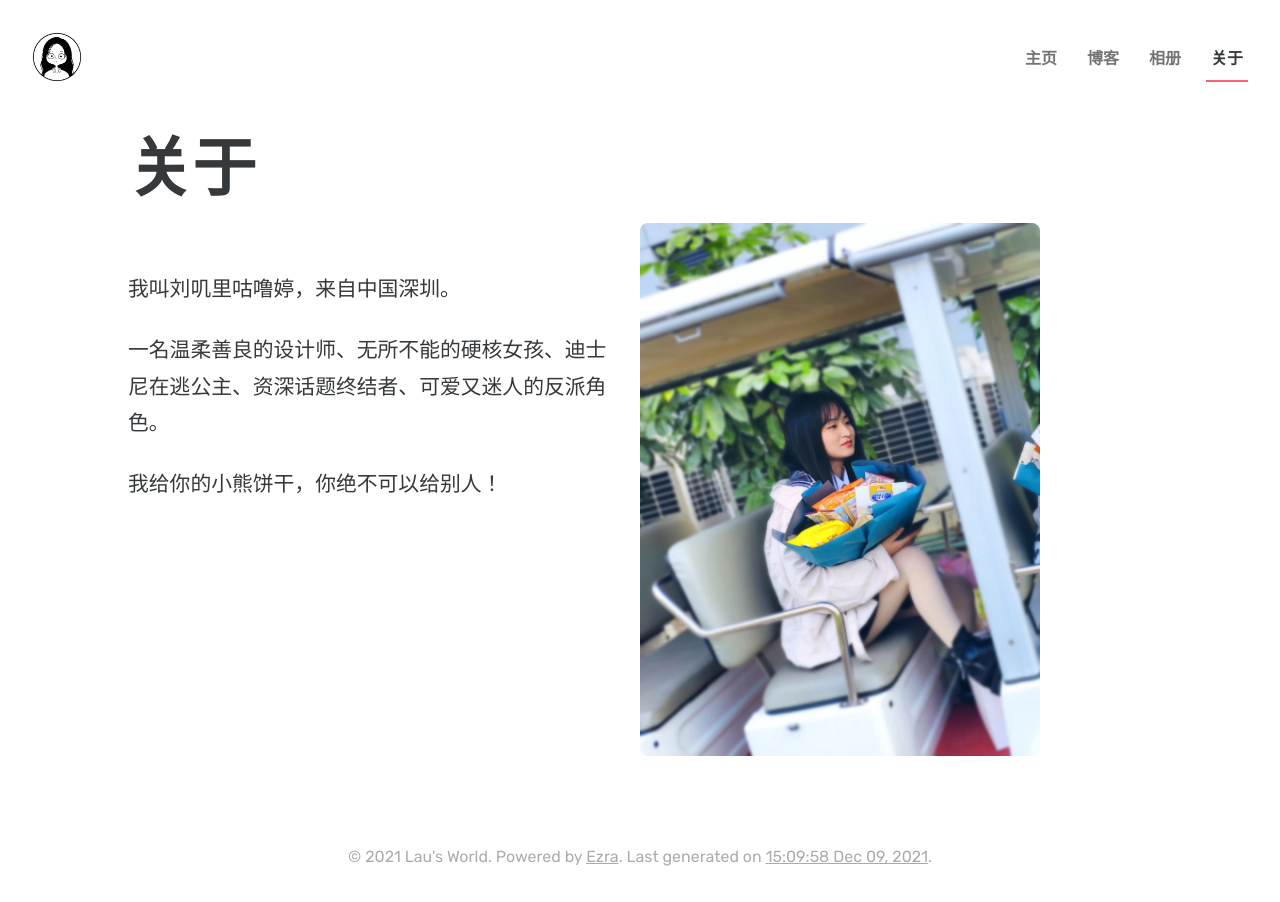
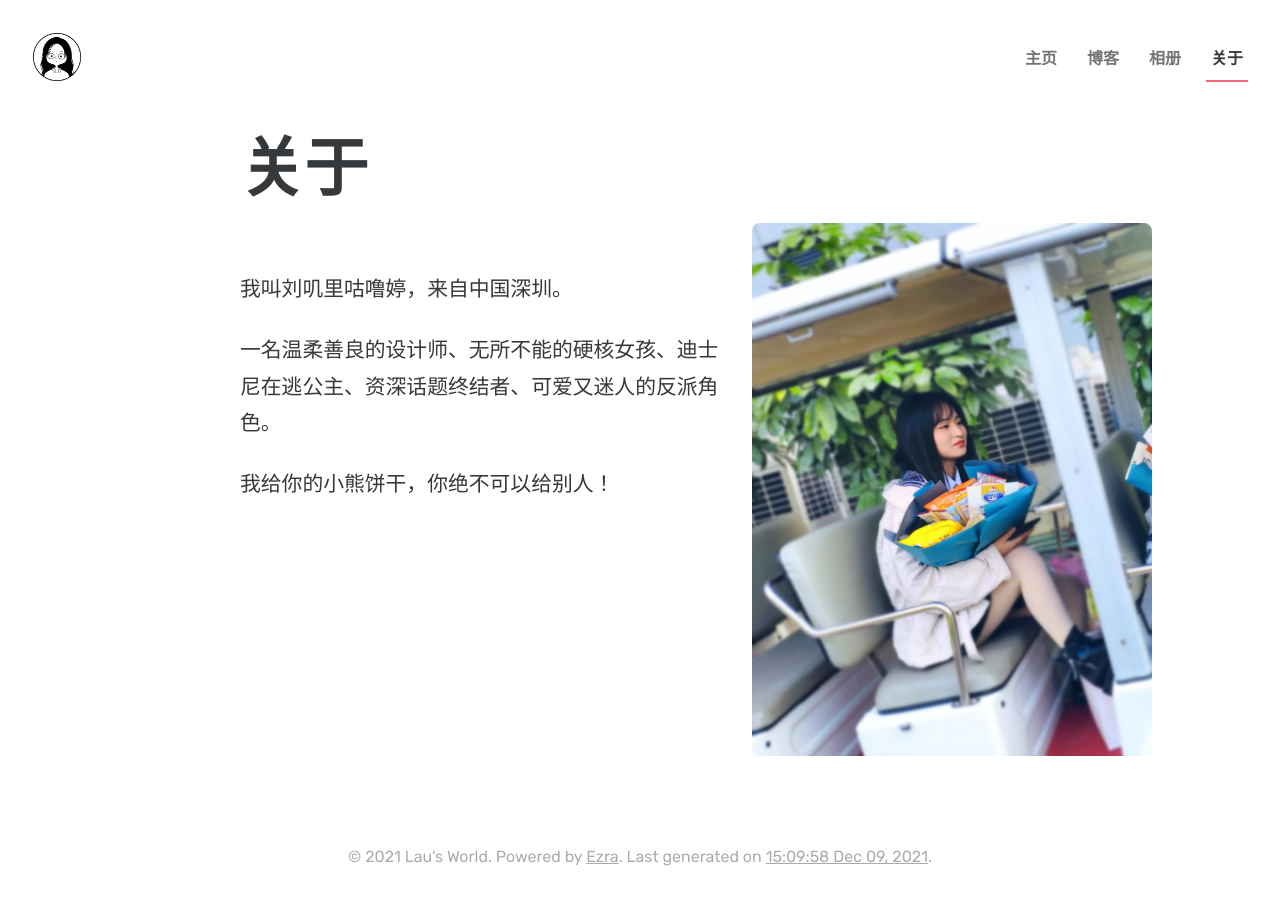
Before and after one commit to LettieLau/ljt, a Jekyll site: the page built from about/index.md, in a window 1280 px wide. Built offline with Jekyll 4.4.1, drawn with Linux system fonts in a browser that asks for light colours.

Commit message:
container.margin

```diff
--- a/assets/css/global.css
+++ b/assets/css/global.css
@@ -165,7 +165,7 @@ td {
 }
 
 .container {
-  margin: 0 6em;
+  margin: 0 auto;
   max-width: 50em;
   /* margin: 0 auto; */
   /* max-width: 42em; */
```
